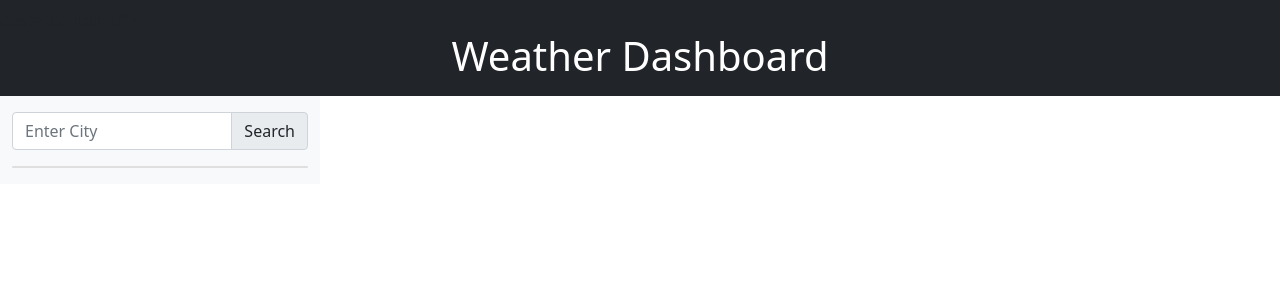
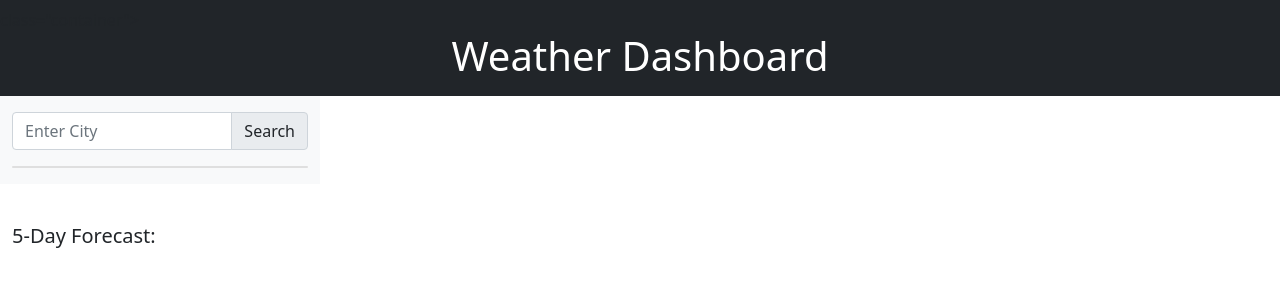
Before and after one commit to wmalos/weatherDashboard, a plain HTML site: page index.html in a window 1280 px wide. Drawn offline with nearby package versions, Linux system fonts and the light colour scheme.

Commit message:
added container for 5 day forecast

```diff
--- a/index.html
+++ b/index.html
@@ -30,8 +30,13 @@
 
             </div>
         </div>
+        <div id="currentInfo"></div>
+        <div class="mt-4 col-md-12">
+            <h5 id="forecastH5" class="mt-3 hide">5-Day Forecast:</h5>
+            <div id="forecast" class="row"></div>
+        </div>
     </div>
-    <div id="currentInfo"></div>
+
     <script src="jquery-3.5.1.min.js"></script>
     <script src="Assets/script.js"></script>
 </body>
```
